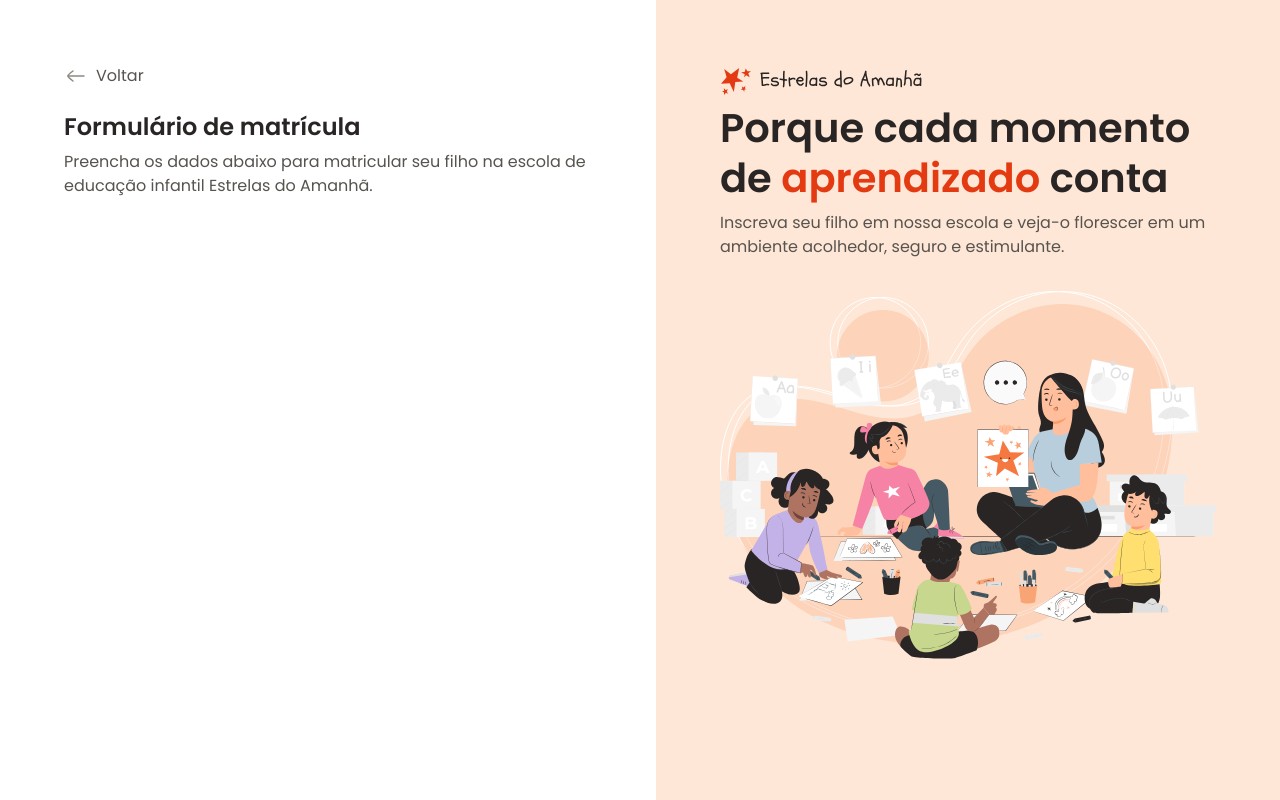
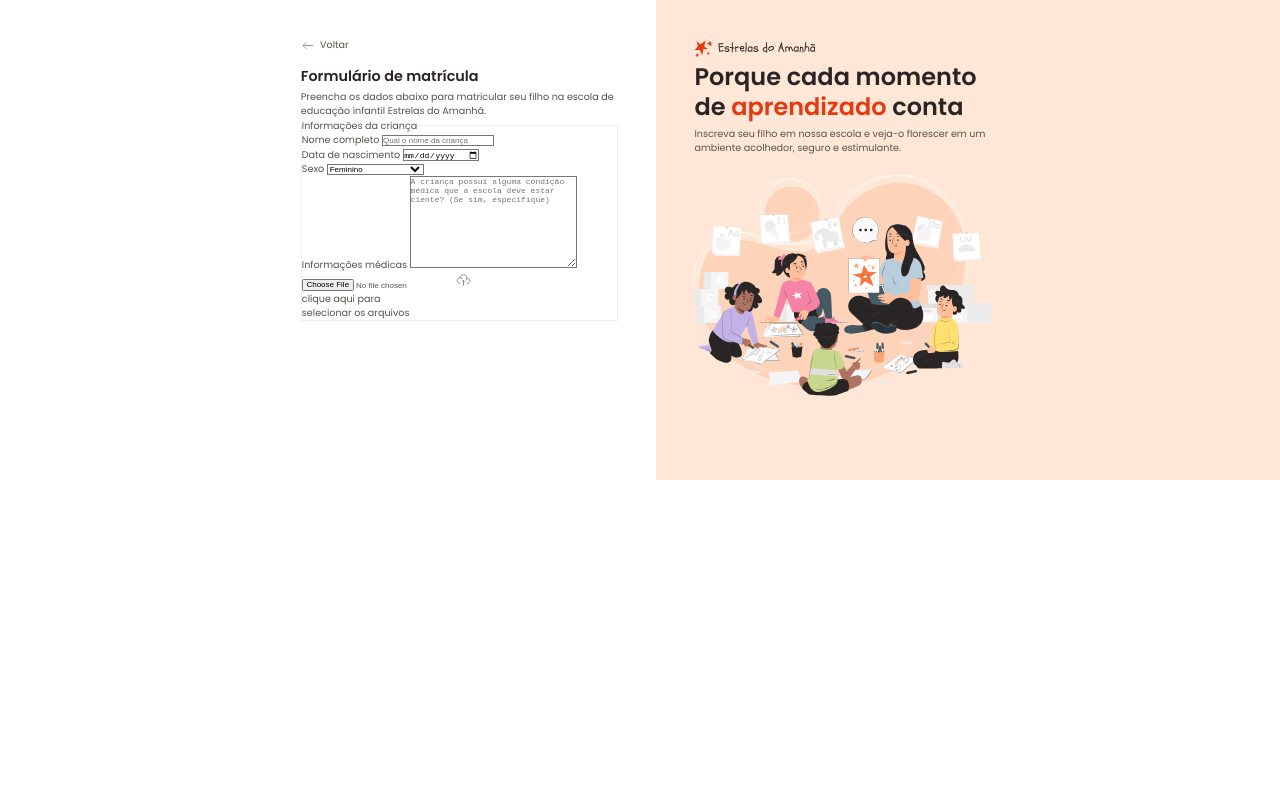
Before and after one commit to PedroJGC/Formulario-De-Matricula, a website: page index.html in a window 1280 px wide. Drawn offline with Linux system fonts and the light colour scheme.

Commit message:
Starting the form

```diff
--- a/index.html
+++ b/index.html
@@ -26,6 +26,56 @@
             Preencha os dados abaixo para matricular seu filho na escola de educação infantil
             Estrelas do Amanhã.
           </p>
+
+          <form method="post" enctype="multipart/form-data">
+            <fieldset class="child-info">
+              <legend>Informações da criança</legend>
+
+              <div class="input-wrapper">
+                <label for="fullName">Nome completo</label>
+                <input
+                  id="fullName"
+                  name="fullName"
+                  type="text"
+                  placeholder="Qual o nome da criança"
+                />
+              </div>
+
+              <div class="input-wrapper">
+                <label for="birth">Data de nascimento</label>
+                <input id="birth" name="birth" type="date" lang="pt-BR" />
+              </div>
+
+              <div class="select-wrapper">
+                <label for="gender">Sexo</label>
+                <select name="gender" id="gender">
+                  <option value="female">Feminino</option>
+                  <option value="male">Masculino</option>
+                  <option value="na">Prefiro não responder</option>
+                </select>
+              </div>
+
+              <div class="textarea-wrapper">
+                <label for="medical-info">Informações médicas</label>
+                <textarea
+                  name="medical-info"
+                  id="medical-info"
+                  cols="30"
+                  rows="10"
+                  placeholder="A criança possui alguma condição médica que a escola deve estar ciente? (Se sim, especifique)"
+                ></textarea>
+              </div>
+
+              <div class="droparea-wrapper">
+                <input type="file" id="birth-file" name="birth-file" />
+                <img src="assets/icons/cloud-upload.svg" alt="Ícone de dowload" />
+                <p>
+                  clique aqui para <br />
+                  selecionar os arquivos
+                </p>
+              </div>
+            </fieldset>
+          </form>
         </div>
       </main>
 
--- a/styles/global.css
+++ b/styles/global.css
@@ -20,6 +20,8 @@
   --stroke-default: #d6d3d1;
   --stroke-highlight: #f3541c;
   --semantic-error: #dc2626;
+
+  zoom: 60%;
 }
 
 body {
```
